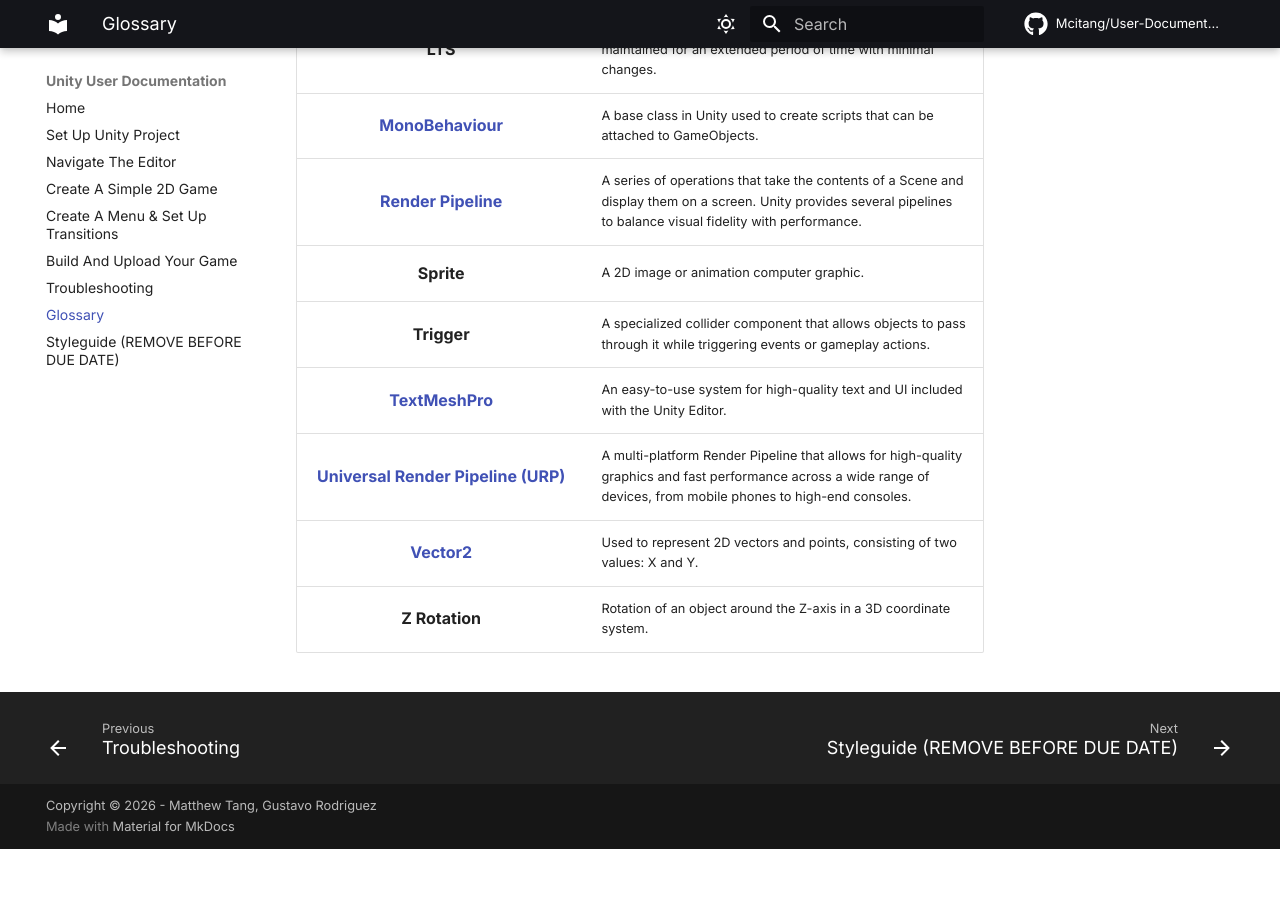
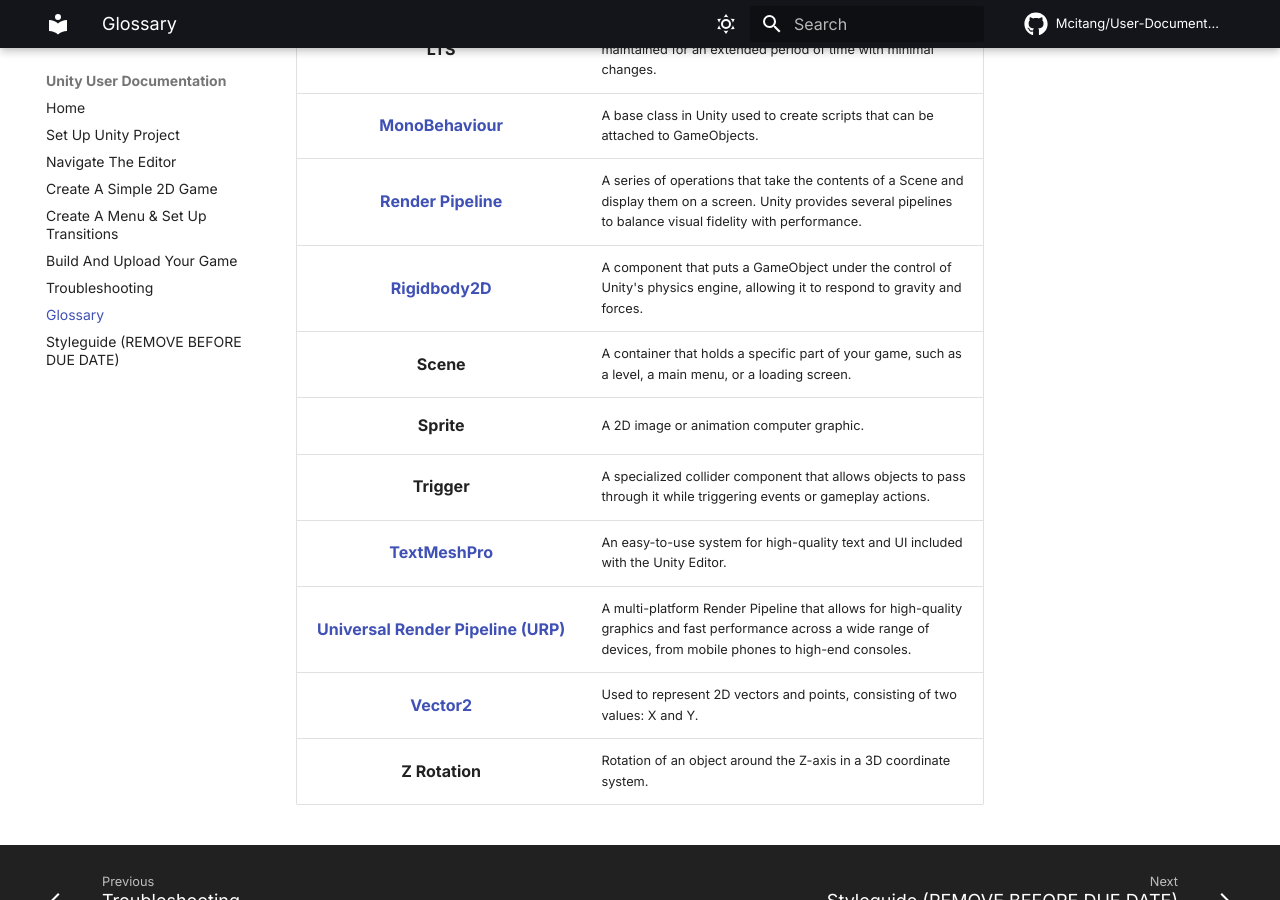
Before and after one commit to Mcitang/User-Documentation, an MkDocs documentation site: the page built from docs/glossary.md, in a window 1280 px wide and 900 px high, scrolled down 439 px. Built offline with MkDocs 1.6.1 and Material for MkDocs 9.7.7, drawn with Linux system fonts in a browser that asks for light colours; comment, search, counter and statistics services are not loaded; before the commit the page ends 1288 px from its top, so only the background shows below that.

Commit message:
Add more glossary terms

```diff
--- a/docs/glossary.md
+++ b/docs/glossary.md
@@ -7,9 +7,11 @@
 | Dedicated Graphics Card   |   A separate component installed in a computer that handles all visual processing tasks, providing better performance for graphic-intensive applications compared to integrated graphics. |
 | LTS                       |   Stands for Long-Term Support. It is a stable version maintained for an extended period of time with minimal changes.  |
 | [MonoBehaviour][monobehaviour-url]    |   A base class in Unity used to create scripts that can be attached to GameObjects.   |
-| [Render Pipeline][render-pipelines-url]           |   A series of operations that take the contents of a Scene and display them on a screen. Unity provides several pipelines to balance visual fidelity with performance.    |
+| [Render Pipeline][render-pipelines-url]   |   A series of operations that take the contents of a Scene and display them on a screen. Unity provides several pipelines to balance visual fidelity with performance.    |
+| [Rigidbody2D][rigidbody2d-url]    |   A component that puts a GameObject under the control of Unity's physics engine, allowing it to respond to gravity and forces.   |
+| Scene                     |   A container that holds a specific part of your game, such as a level, a main menu, or a loading screen. |
 | Sprite                    |   A 2D image or animation computer graphic.    |
-| Trigger                   |  A specialized collider component that allows objects to pass through it while triggering events or gameplay actions. |
+| Trigger                   |   A specialized collider component that allows objects to pass through it while triggering events or gameplay actions. |
 | [TextMeshPro][tmp-url]    |   An easy-to-use system for high-quality text and UI included with the Unity Editor.   |
 | [Universal Render Pipeline (URP)][urp-url]    |   A multi-platform Render Pipeline that allows for high-quality graphics and fast performance across a wide range of devices, from mobile phones to high-end consoles.    |
 | [Vector2][vector2-url]    |   Used to represent 2D vectors and points, consisting of two values: X and Y.  |
@@ -19,6 +21,7 @@
 <!-- Hyperlinks -->
 [monobehaviour-url]: https://docs.unity3d.com/6000.0/Documentation/ScriptReference/MonoBehaviour.html
 [render-pipelines-url]: https://docs.unity3d.com/6000.3/Documentation/Manual/render-pipelines.html
+[rigidbody2d-url]: https://docs.unity3d.com/6000.0/Documentation/ScriptReference/Rigidbody2D.html
 [urp-url]: https://docs.unity3d.com/Packages/com.unity.render-pipelines.universal@11.0/manual/index.html
 [vector2-url]: https://docs.unity3d.com/6000.3/Documentation/ScriptReference/Vector2.html
 [tmp-url]: https://docs.unity3d.com/Packages/com.unity.textmeshpro@3.2/manual/index.html
```
